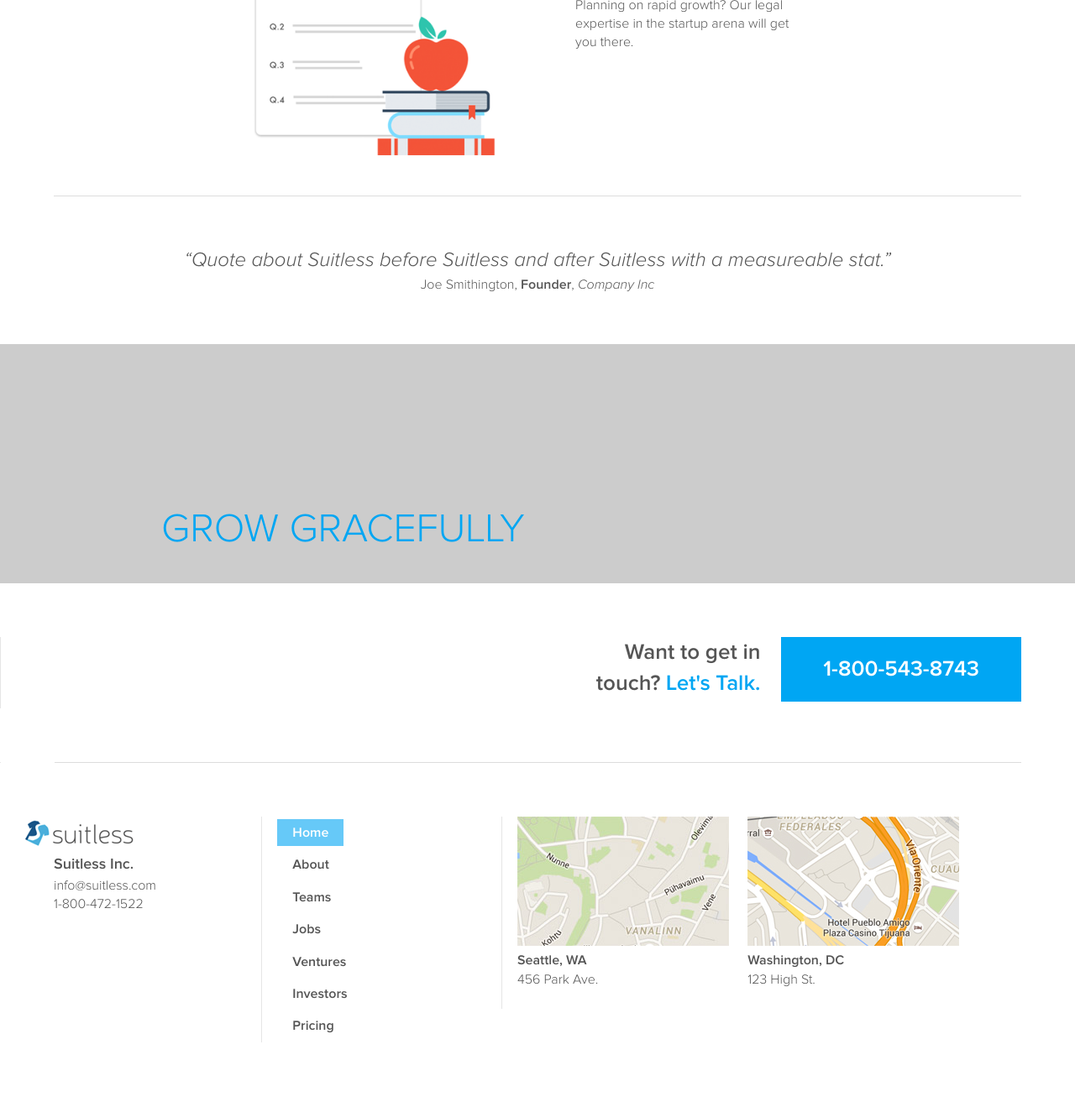
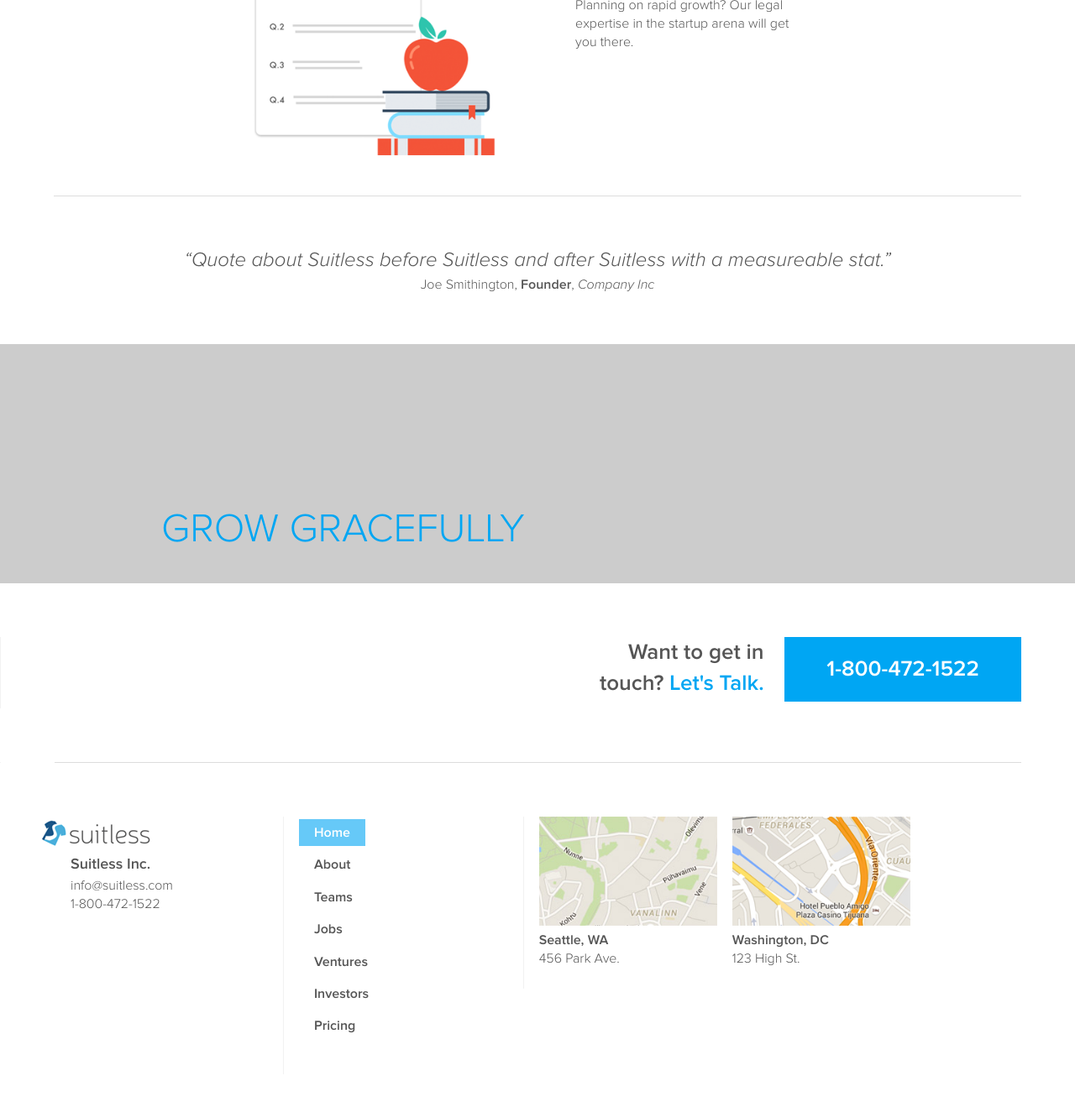
Before and after one commit to flanban/redolent-octo-kumquat, a Jekyll site: the page built from index.html, in a window 1280 px wide and 1400 px high, scrolled down 2332 px. Shown: the top 1319 px of the window at 84% size. Built offline with Jekyll 4.4.1, drawn with Linux system fonts in a browser that asks for light colours.

Commit message:
make footer responsive

```diff
--- a/_includes/footer.html
+++ b/_includes/footer.html
@@ -2,7 +2,7 @@
 
   <div id="contact" class="clearfix">
     <h2 class="">Want to get in </br>touch?<span> Let's Talk.</span></h2>
-    <p>1-800-543-8743</p>
+    <p>1-800-472-1522</p>
   </div>
 
   <span class="divider"></span>
@@ -13,7 +13,7 @@
     <p>info@suitless.com</p>
     <p>1-800-472-1522</p>
   </div>
-
+  <span class="divider"></span>
   <ul class="footer-links">
     <li><a href="{{ site.baseurl }}/" {% if page.namezo == 'home' %}class='current'{% endif %}>Home</a></li>
     <li><a href='{{ site.baseurl }}/about' {% if current[1] == 'about' %}class='current'{% endif %}>About</a></li>
@@ -22,7 +22,11 @@
     <li><a href='{{ site.baseurl }}/ventures' {% if current[1] == 'ventures' %}class='current'{% endif %}>Ventures</a></li>
     <li><a href='{{ site.baseurl }}/investors' {% if current[1] == 'investors' %}class='current'{% endif %}>Investors</a></li>
     <li><a href='{{ site.baseurl }}/pricing' {% if current[1] == 'pricing' %}class='current'{% endif %}>Pricing</a></li>
+    <li><a href='{{ site.baseurl }}/'></a></li>
+
   </ul>
+
+  <span class="divider"></span>
 
   <div class="footer-maps">
     <div>
--- a/_sass/_footer.scss
+++ b/_sass/_footer.scss
@@ -50,16 +50,11 @@
     }
   }
 
-  .divider {
-    margin-bottom:64px;
-  }
-
 
   .footer-info {
-    width:24%;
-    padding:0 0 24px 64px;
+    width:26%;
+    padding:0 0 64px 84px;
     border:none;
-    margin-bottom: 24px;
     img {
       margin-left: -38px;
     }
@@ -71,12 +66,46 @@
       padding-left:0;
     }
   }
+
+  .divider {
+    margin-bottom:64px;
+    &:nth-of-type(2) {
+      @media(min-width: 660px) {
+        display:none;
+      }
+    }
+    &:nth-of-type(3) {
+      @media(min-width: 960px) {
+        display:none;
+      }
+    }
+  }
+
   .footer-links {
-    width:22%;
-    margin-bottom:36px;
+    margin-bottom:56px;
     @extend .semibold;
+    @media(min-width: 960px) {
+      width:22%;
+    }
+    @media(max-width: 959px) {
+      width:50%;
+    }
+    @media(max-width: 660px) {
+      border:none;
+      width:80%;
+    }
     li {
       padding:8px 18px;
+      @media(max-width: 959px) {
+        width:36%;
+        display: inline-block;
+      }
+      @media(max-width: 660px) {
+        min-width: 154px;
+      }
+      @media(max-width: 420px) {
+//        width: 100%;
+      }
       a {
         padding:inherit;
         color:rgb(85, 85, 85);
@@ -86,13 +115,10 @@
         }
       }
     }
-    @media(max-width: 959px) {
-      width:100%;
-    }
   }
   .footer-maps {
     //min width
-    @media(min-width: 660px) {
+    @media(min-width: 960px) {
       text-align:left;
       padding-left: 18px;
       width:50%;
@@ -100,28 +126,26 @@
     //max width
     @media(max-width: 959px) {
       width:100%;
+      text-align: center;
     }
     > div {
       display:inline-block;
       vertical-align:top;
-      width:252px;
-      margin:auto;
+      width:212px;
       margin-bottom:24px;
-      @media(min-width: 660px) {
-        &:first-child {
-         margin-right:18px;
-        }
+      &:first-child {
+        margin-right:14px;
       }
 
       a {
         img {
-          width:252px;
-          height:154px;
+          width:212px;
+          height:auto;
         }
       }
     }
   }
   > * {
-    border-left:1px solid rgba(0,0,0,.1);
+    border-left:1px solid rgba(0,0,0,.05);
   }
 }
```
Also changed, not shown: 2 other files.
